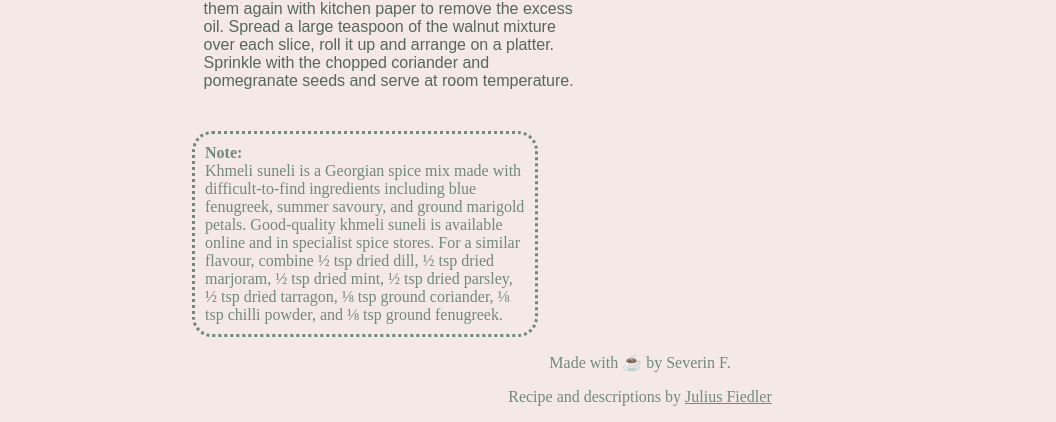
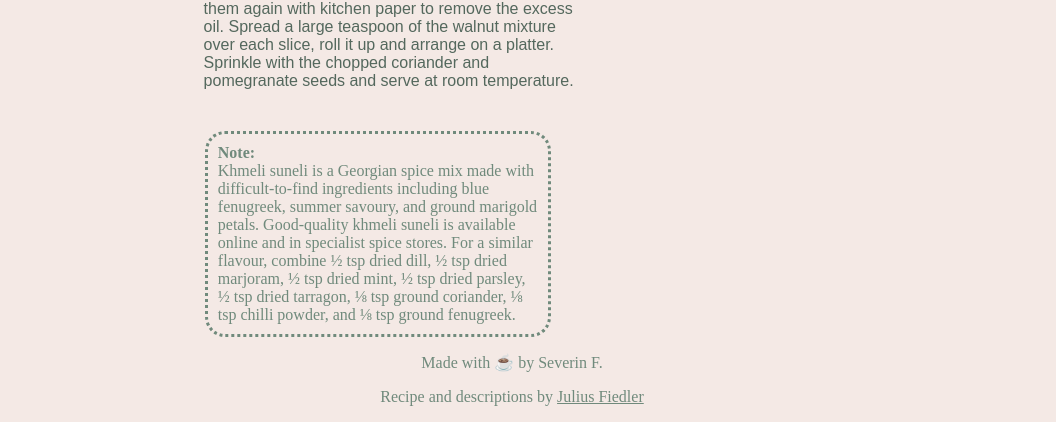
Before and after one commit to severinfv/FE_recipe, a plain HTML site: page index.html in a window 1280 px wide. Shown: the part 816-1238 px from the top of the page, without its empty margins (0-1056 px from the left). Drawn offline with Linux system fonts and the light colour scheme.

Commit message:
upd footer width

```diff
--- a/css/index.css
+++ b/css/index.css
@@ -18,6 +18,7 @@ color: #325434;
 main {
   display: flex;
   flex-direction: column;
+  justify-content:space-evenly;
 
 }
 
@@ -27,6 +28,7 @@ main {
   margin: 10px, 0px;
   width: 80%;
   padding: 10px;
+  justify-content: left;
 }
 
 .howto {
@@ -97,7 +99,7 @@ ul {
 
 .notice {
   width: 25%;
-  margin-left: 15%;
+  margin-left: 16%;
   padding: 10px;
   border-style: dotted;
   border-radius: 20px;
@@ -114,6 +116,7 @@ img {
 
 
 footer {
+  width: 80%;
   text-align: center;
 }
 
```
